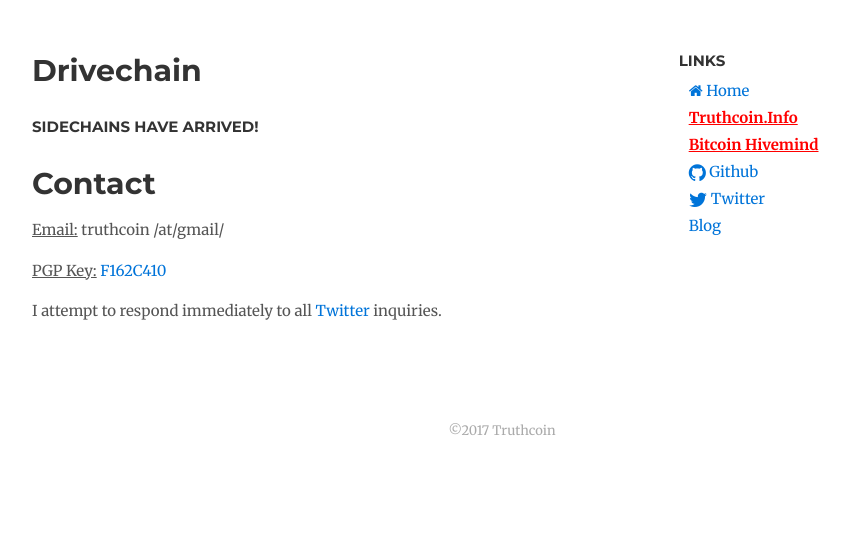
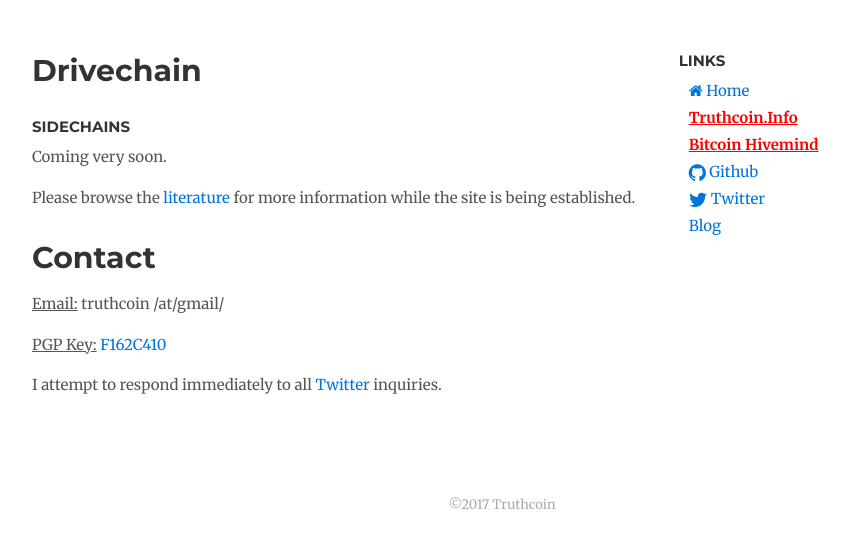
Before and after one commit to drivechain-project/drivechain.info, a Jekyll site: the page built from index.md, in a window 1280 px wide, cut to the strip 164-712 px from the top of the page. Shown: the whole strip, without its empty margins (138-987 px from the left). Built offline with Jekyll 4.4.1, drawn with Linux system fonts in a browser that asks for light colours; nearby versions of some CDN libraries; comment, search, counter and statistics services are not loaded.

Commit message:
Home Page

```diff
--- a/index.md
+++ b/index.md
@@ -3,8 +3,11 @@
 title: Drivechain
 ---
 
-### Sidechains Have Arrived!
+### Sidechains
 
+Coming very soon.
+
+Please browse the [literature](/literature/index.html) for more information while the site is being established.
 
 
 # Contact
```
